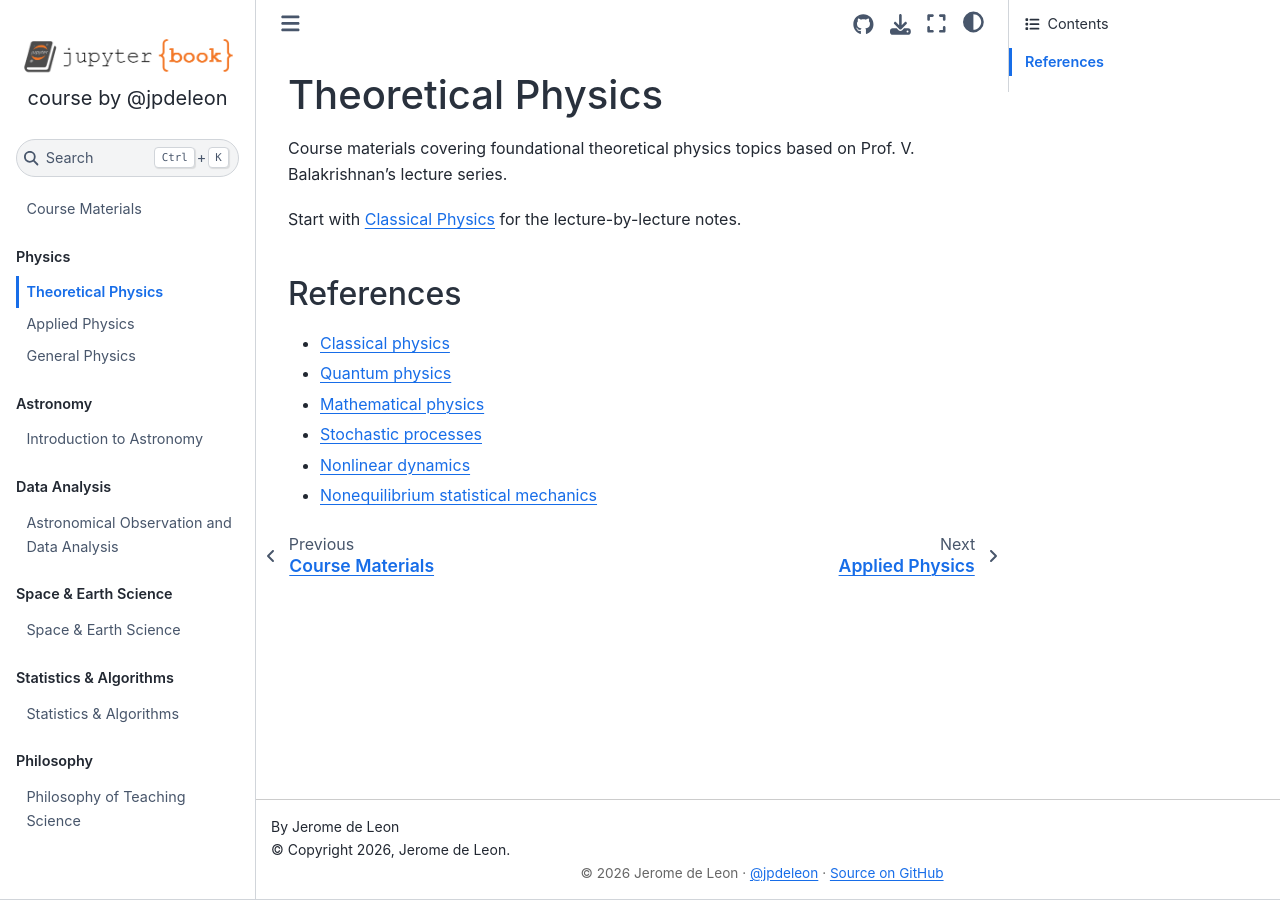
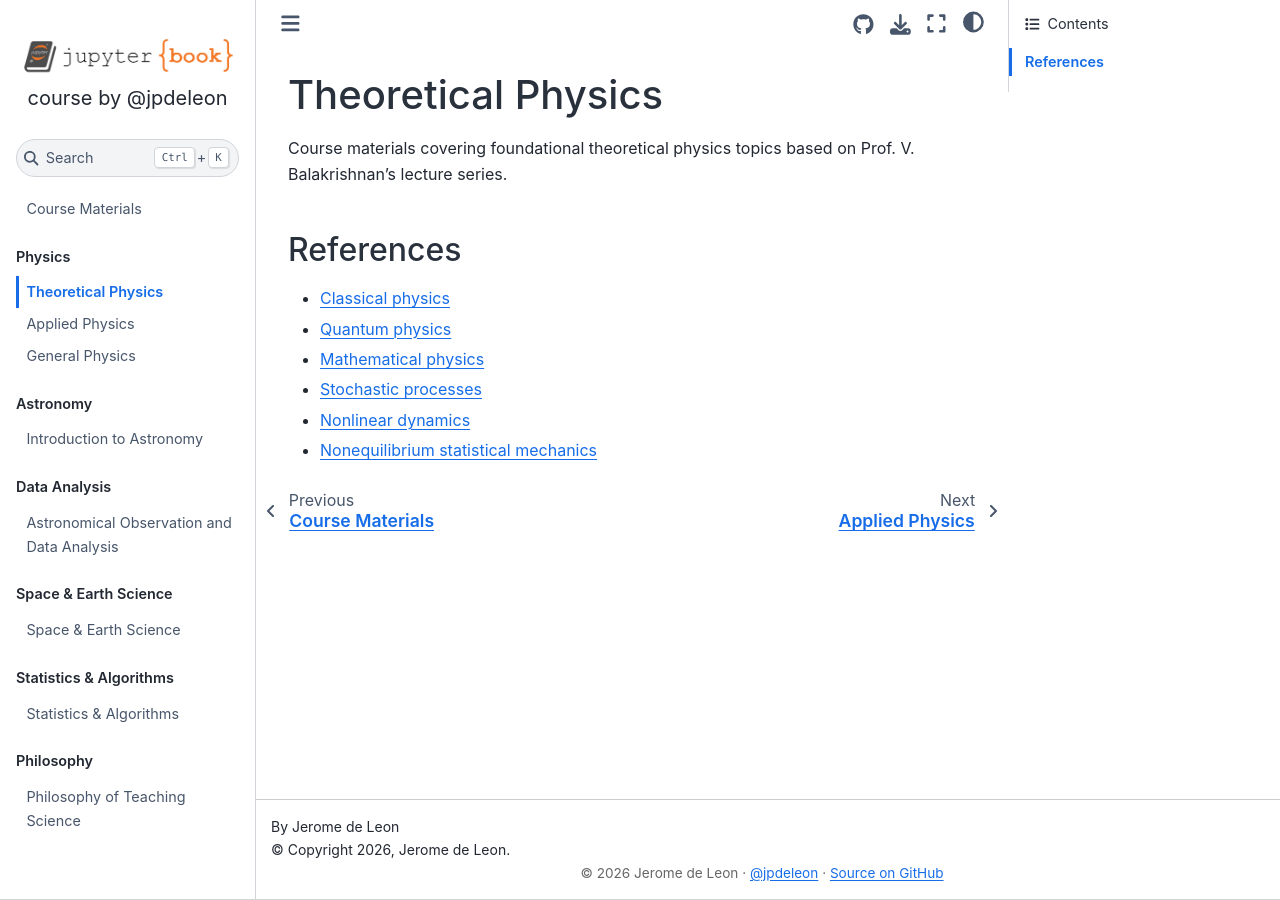
Before and after one commit to jpdeleon/teach, a Jupyter Book: the page built from physics/theoretical/index.md, in a window 1280 px wide. Built offline with Jupyter Book 1.0.4 settings and Sphinx 7.4.7 and the Sphinx Book theme 1.1.4, drawn with Linux system fonts in a browser that asks for light colours; pages that are not in the unit, such as notebooks, are missing from menus.

Commit message:
docs: remove redundant Classical Physics pointer from theoretical index
The tableofcontents directive right below already surfaces the section,
making the manual sentence redundant.

````diff
--- a/physics/theoretical/index.md
+++ b/physics/theoretical/index.md
@@ -1,8 +1,6 @@
 # Theoretical Physics
 
 Course materials covering foundational theoretical physics topics based on Prof. V. Balakrishnan's lecture series.
-
-Start with [Classical Physics](classical/index.md) for the lecture-by-lecture notes.
 
 ```{tableofcontents}
 ```
````
